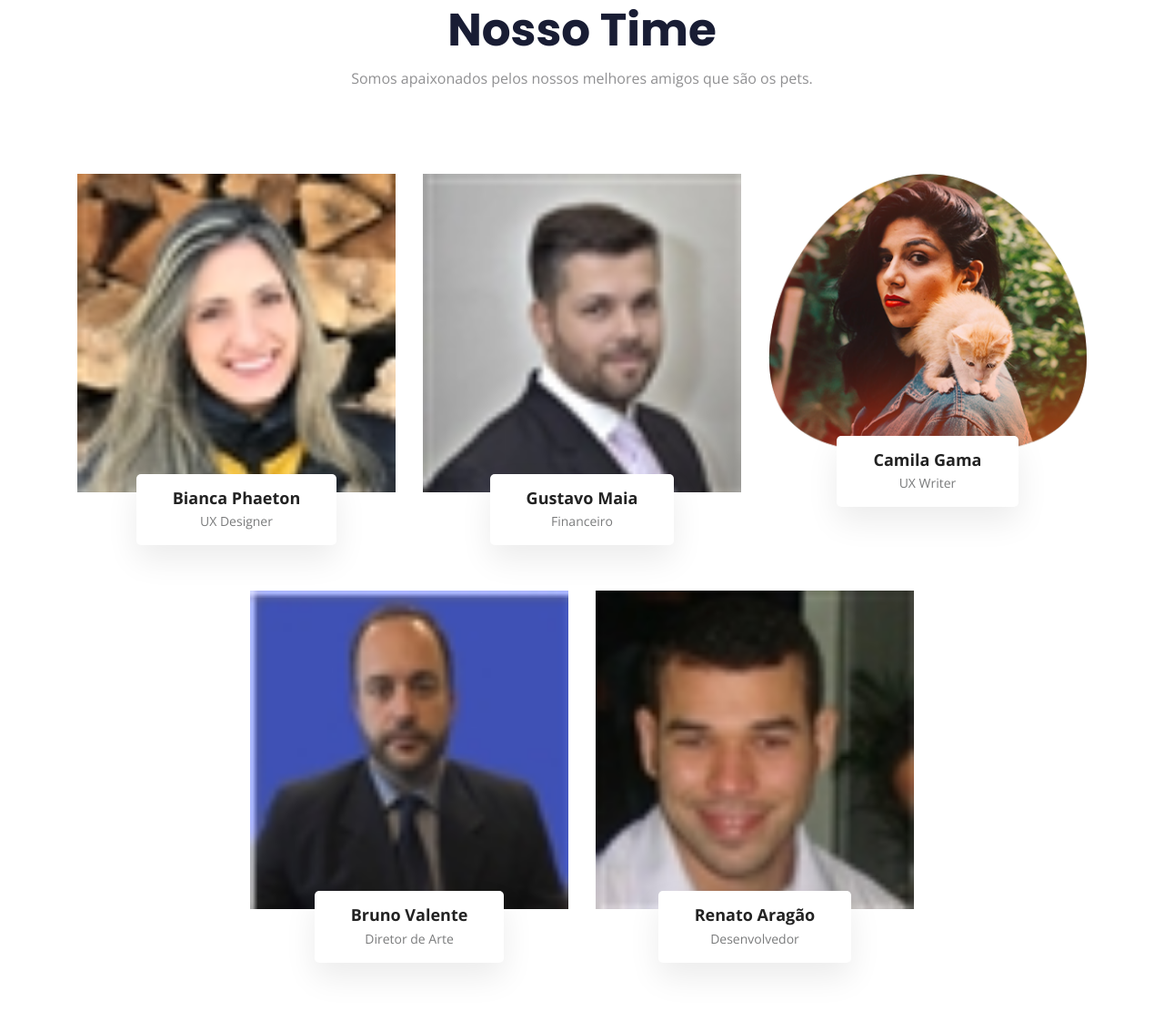
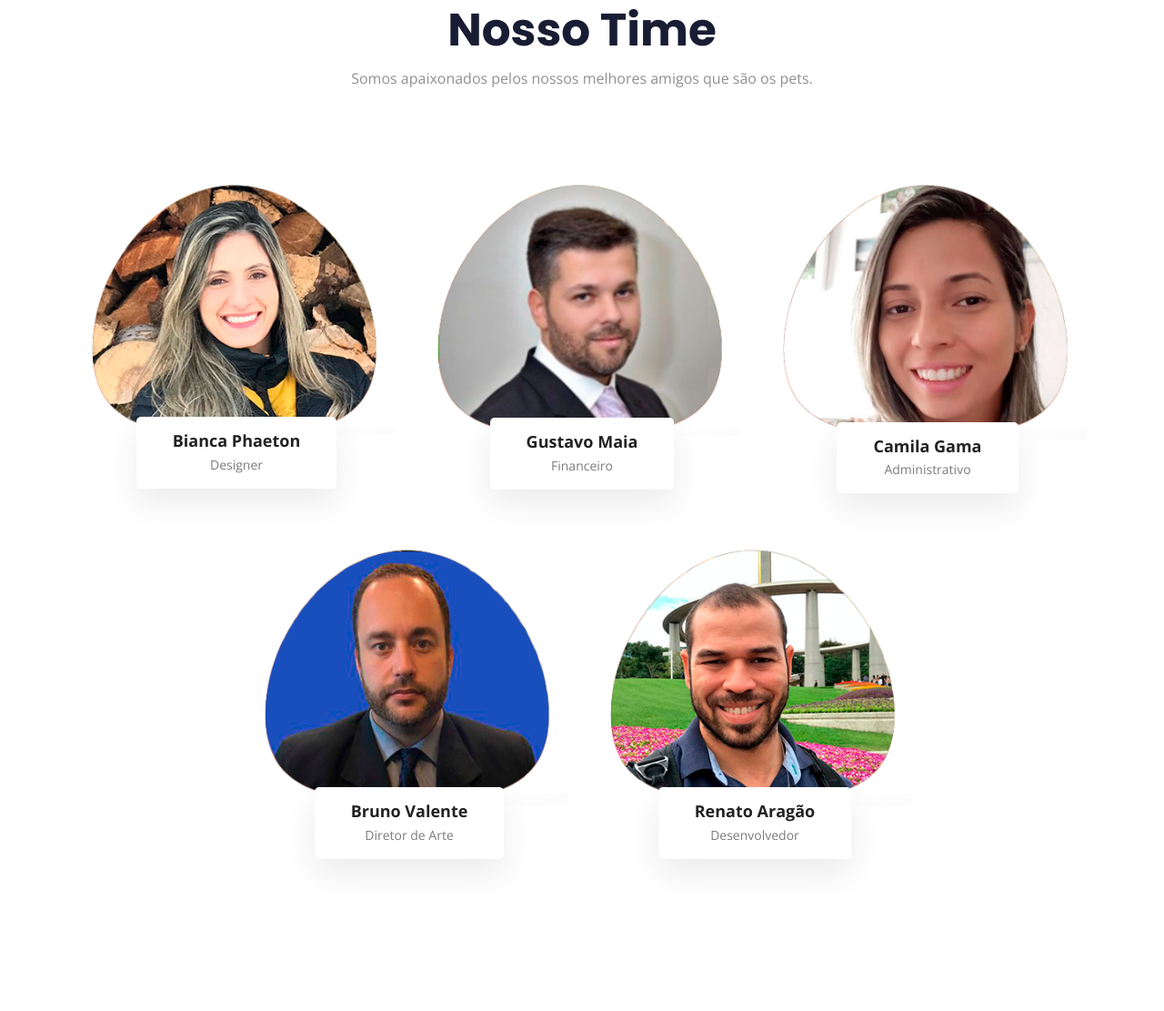
Before and after one commit to RenatoGalindo/landia, a website: page public1/index.html in a window 1280 px wide. Shown: the part 4133-5244 px from the top of the page at 91% size. Drawn offline with nearby package versions, Linux system fonts and the light colour scheme.

Commit message:
atualiza na foto

```diff
--- a/public1/index.html
+++ b/public1/index.html
@@ -286,12 +286,12 @@
                 <div class="col-lg-4 col-md-6">
                     <div class="single_team">
                         <div class="thumb">
-                            <img src="img/team/bianca.jfif" alt="">
+                            <img src="img/team/bia.png" alt="">
                         </div>
                         <div class="member_name text-center">
                             <div class="mamber_inner">
                                 <h4>Bianca Phaeton </h4>
-                                <p>UX Designer</p>
+                                <p>Designer</p>
                             </div>
                         </div>
                     </div>
@@ -299,7 +299,7 @@
                 <div class="col-lg-4 col-md-6">
                     <div class="single_team">
                         <div class="thumb">
-                            <img src="img/team/Gustavo.jfif" alt="">
+                            <img src="img/team/gustavo.png" alt="">
                         </div>
                         <div class="member_name text-center">
                             <div class="mamber_inner">
@@ -312,12 +312,12 @@
                 <div class="col-lg-4 col-md-6">
                     <div class="single_team">
                         <div class="thumb">
-                            <img src="img/team/3.png" alt="">
+                            <img src="img/team/camilla.png" alt="">
                         </div>
                         <div class="member_name text-center">
                             <div class="mamber_inner">
                                 <h4>Camila Gama </h4>
-                                <p>UX Writer</p>
+                                <p>Administrativo</p>
                             </div>
                         </div>
                     </div>
@@ -325,7 +325,7 @@
                 <div class="col-lg-4 col-md-6">
                     <div class="single_team">
                         <div class="thumb">
-                            <img src="img/team/bruno.jfif" alt="">
+                            <img src="img/team/bruno.png" alt="">
                         </div>
                         <div class="member_name text-center">
                             <div class="mamber_inner">
@@ -338,7 +338,7 @@
                 <div class="col-lg-4 col-md-6">
                     <div class="single_team">
                         <div class="thumb">
-                            <img src="img/team/renato.jfif" alt="">
+                            <img src="img/team/renato.png" alt="">
                         </div>
                         <div class="member_name text-center">
                             <div class="mamber_inner">
```
Also changed, not shown: public1/img/team/Gustavo.jfif (deleted), public1/img/team/bia.png (added), public1/img/team/bianca.jfif (deleted), public1/img/team/bruno.jfif (deleted), public1/img/team/bruno.png (added), public1/img/team/camilla.png (added), public1/img/team/gustavo.png (added), public1/img/team/renato.jfif (deleted), public1/img/team/renato.png (added).
